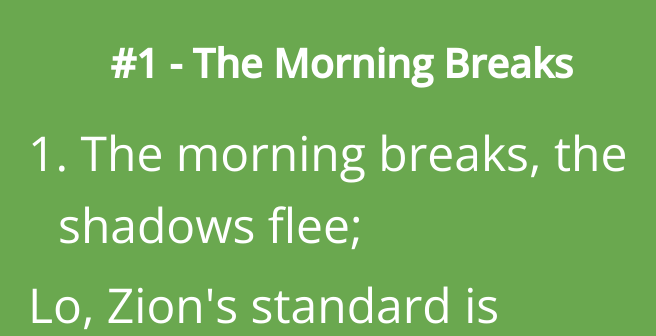
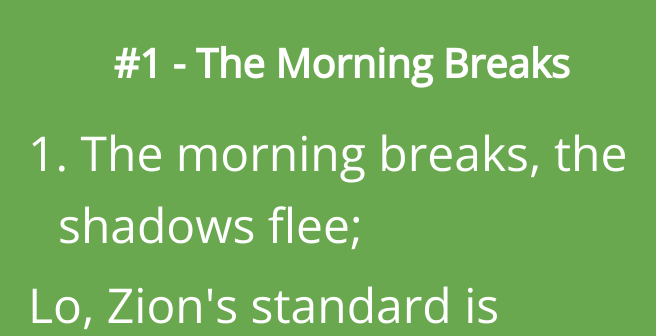
Before and after one commit to mikesir87/church-stream-tools, a PHP site: page /?hymn=1 in a window 1280 px wide. Shown: the top 336 px of the page, without its empty margins (612-1268 px from the left). Run offline with PHP 8.4, Linux system fonts and the light colour scheme.

Commit message:
Adjust how fonts are loaded to helpfully fix rendering issues

```diff
--- a/hymns/index.php
+++ b/hymns/index.php
@@ -22,8 +22,10 @@ foreach ($hymn->verses as $verse) {
 ?><!DOCTYPE html>
 <html>
 <head>
+    <link rel="preconnect" href="https://fonts.googleapis.com" />
+    <link rel="preconnect" href="https://fonts.gstatic.com" crossorigin />
+    <link href="https://fonts.googleapis.com/css2?family=Open+Sans:ital,wght@400;500&display=swap" rel="stylesheet">
     <style type="text/css">
-        @import url('https://fonts.googleapis.com/css2?family=Open+Sans:wght@400;500&display=swap');
         body { background: rgb(106, 168, 79); color: white; font-family: "Open Sans", sans-serif; }
         .hide { display: none; }
         h1 { text-align: center; font-size: 40px; }
```
